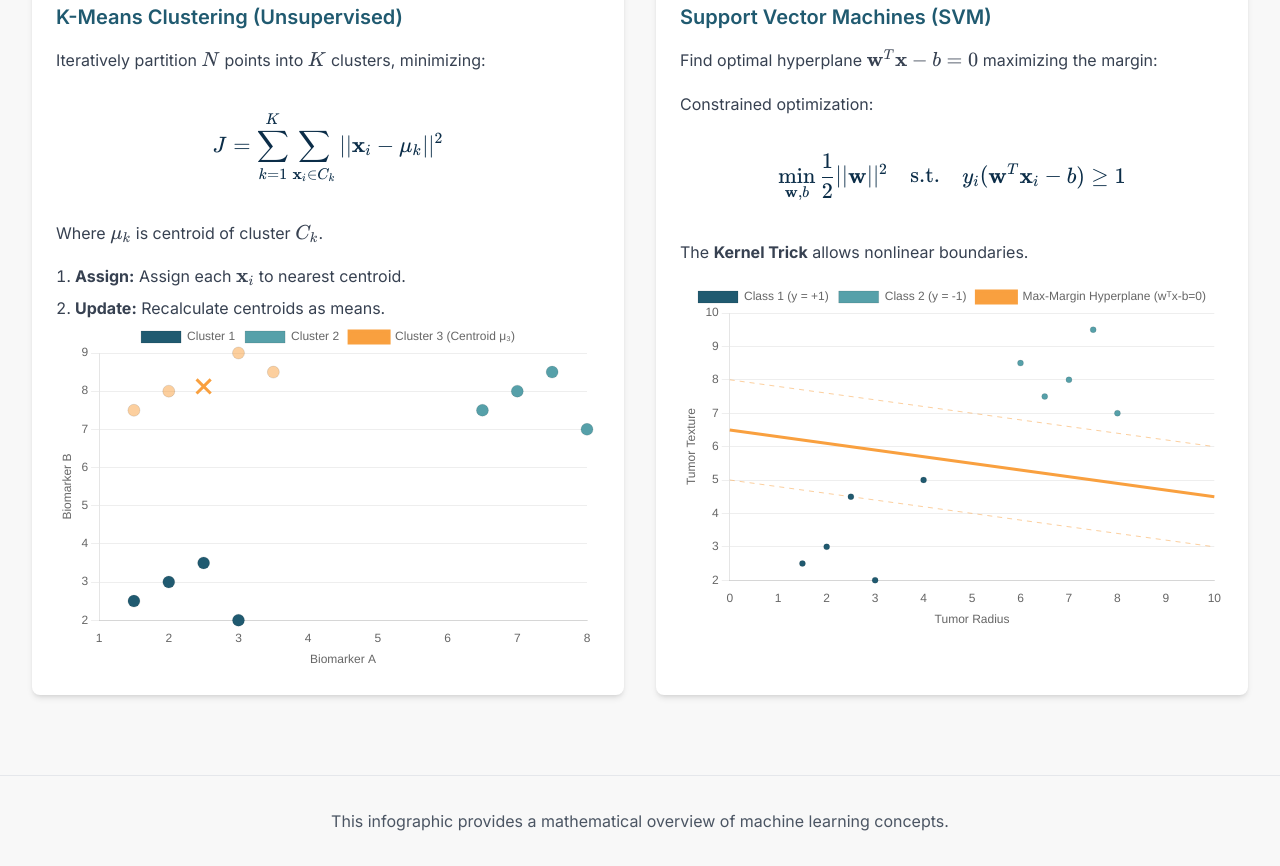
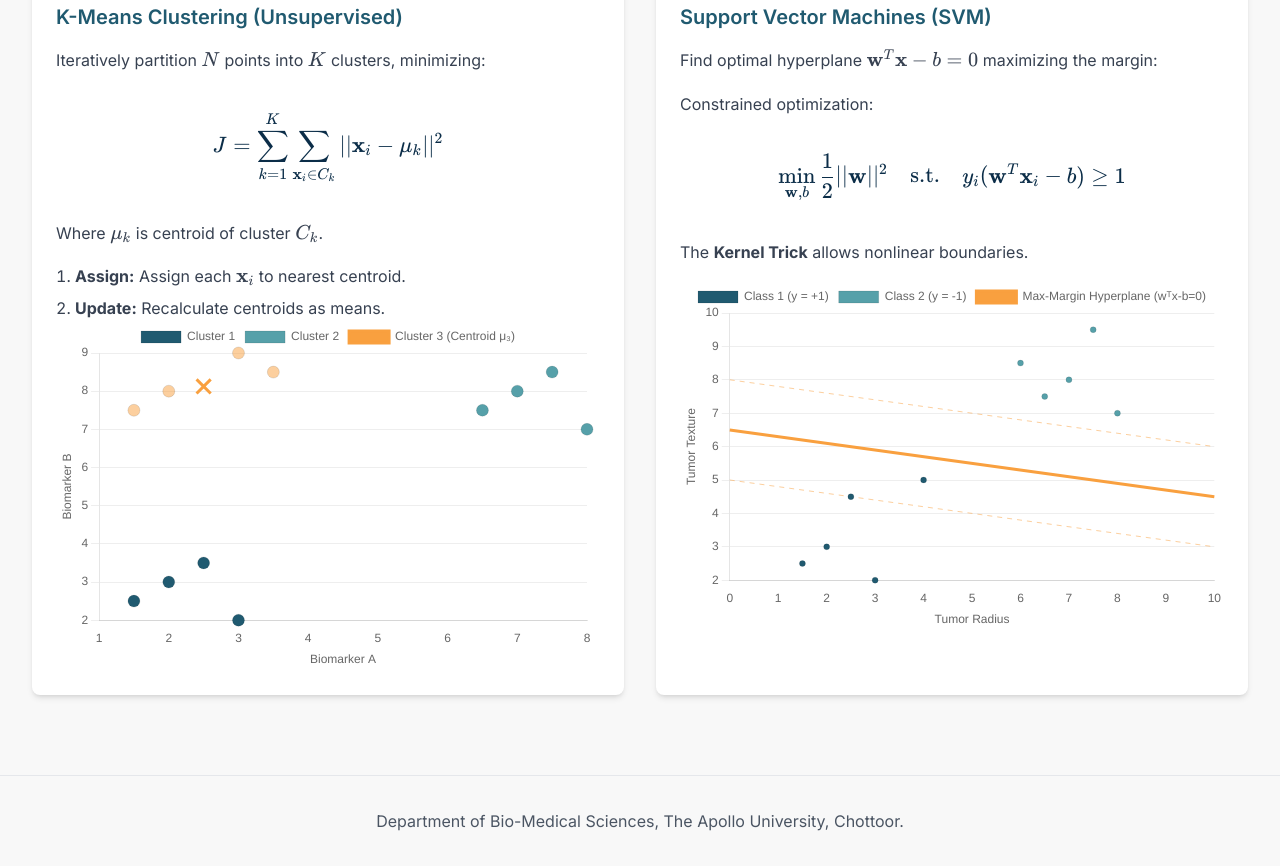
Before and after one commit to ggkrishna/ML-notes, a plain HTML site: page math.html in a window 1280 px wide. Shown: the part 4317-5183 px from the top of the page. Drawn offline with nearby package versions, Linux system fonts and the light colour scheme.

Commit message:
Change footer text to include department and university
Updated footer text to reflect the department and university.

```diff
--- a/math.html
+++ b/math.html
@@ -352,7 +352,7 @@
     </main>
 
     <footer class="text-center p-8 text-gray-600 bg-[#F8F8F8] border-t border-gray-200">
-        <p>This infographic provides a mathematical overview of machine learning concepts.</p>
+        <p>Department of Bio-Medical Sciences, The Apollo University, Chottoor.</p>
     </footer>
 
     <script>
```
